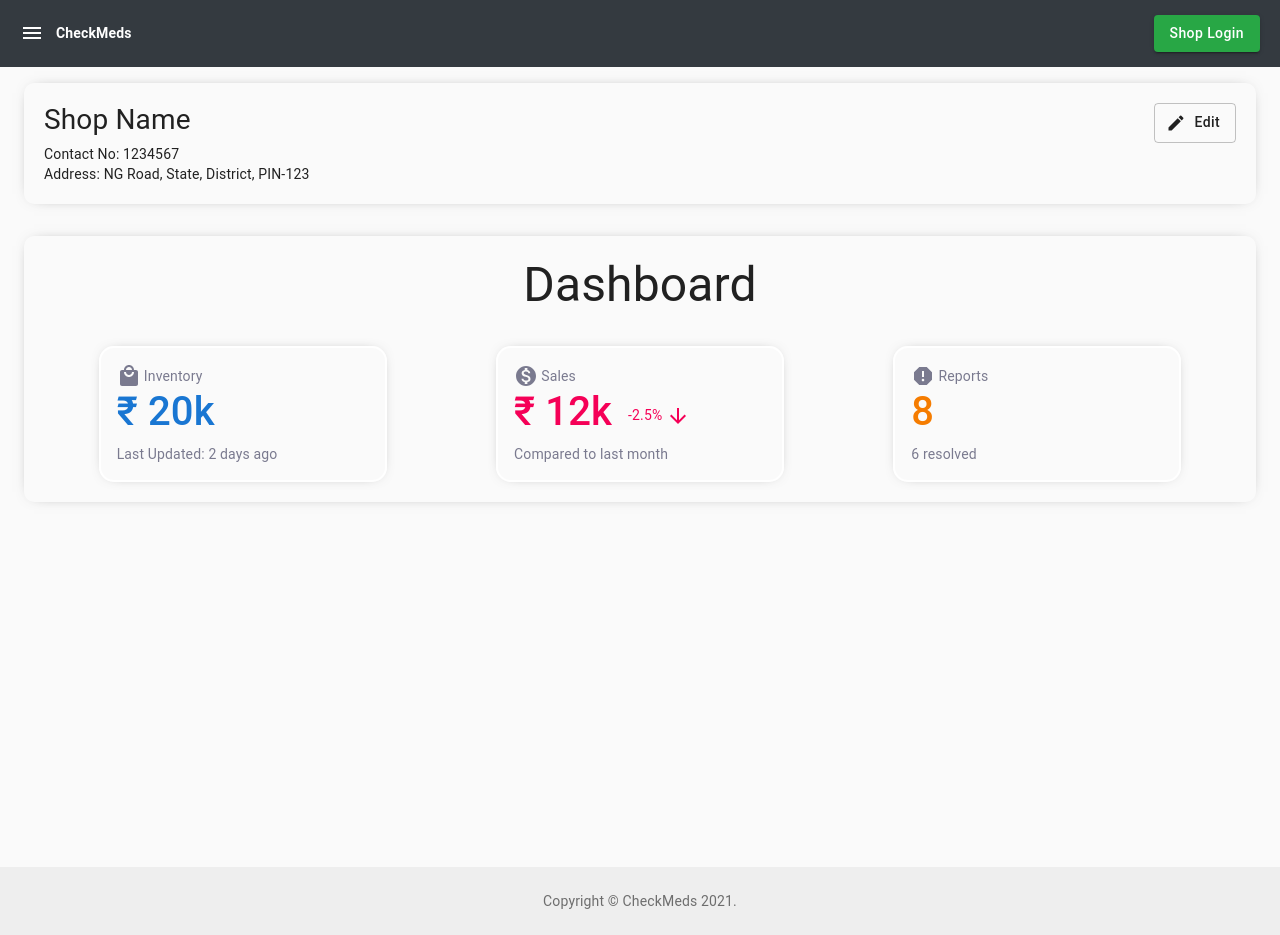
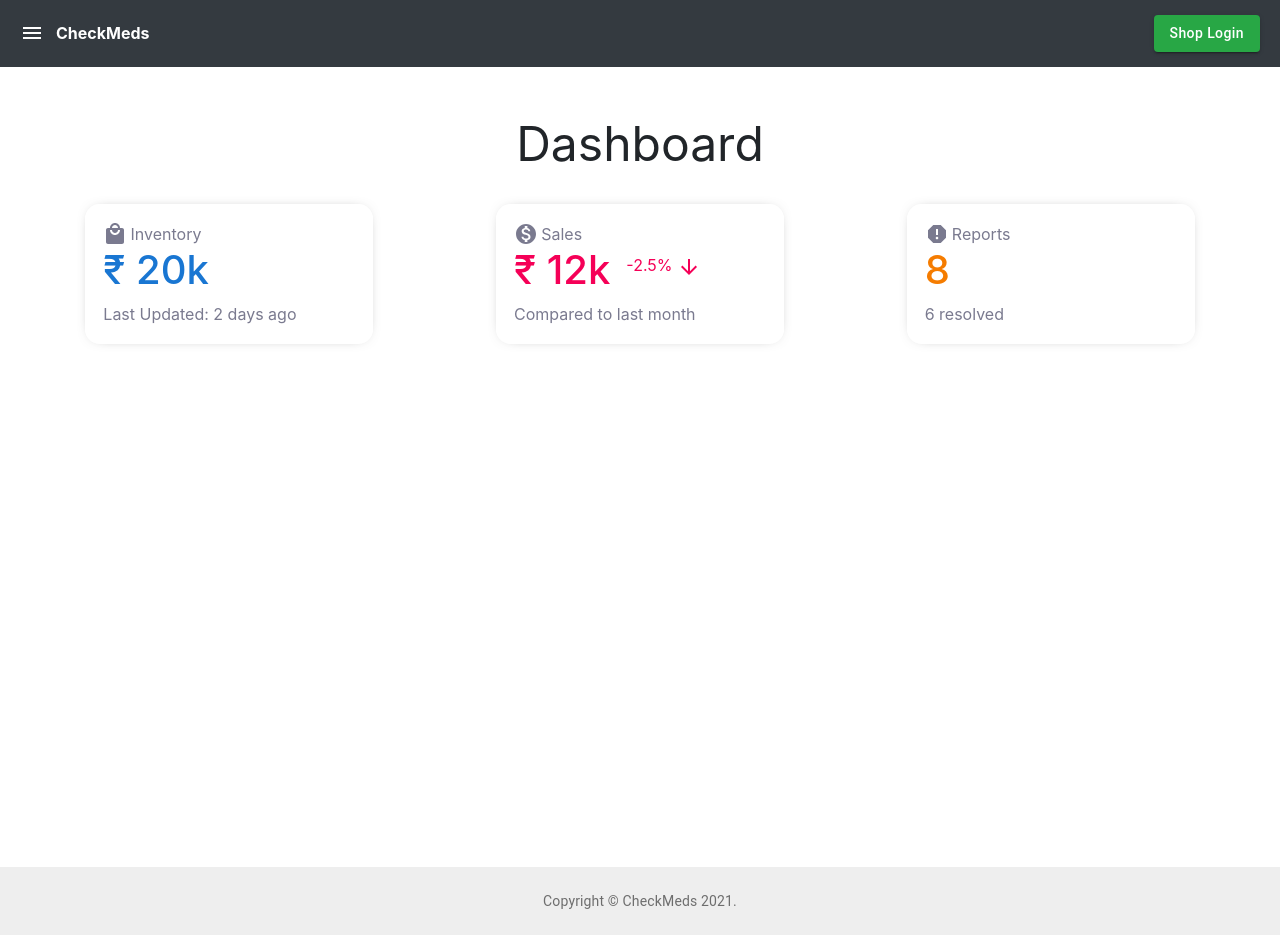
Before and after one commit to SrijanDas/Check-Med-frontend, a React (Create React App) app: page /dashboard in a window 1280 px wide. Built offline with nearby package versions, Linux system fonts and the light colour scheme.

Commit message:
improved ui

```diff
--- a/src/pages/Dashboard/Dashboard.css
+++ b/src/pages/Dashboard/Dashboard.css
@@ -1,30 +1,12 @@
-.dashboard__shopDetailsBox {
-  margin-top: 1rem;
+.dashboard {
+  margin: 3rem 0;
+}
+.dashboard__tools {
+  /* margin-top: 2rem;
   -webkit-box-shadow: 0px 0px 15px -10px rgba(0, 0, 0, 0.75);
   box-shadow: 0px 0px 15px -10px rgba(0, 0, 0, 0.75);
   padding: 20px;
-  border-radius: 10px;
-
-  display: flex;
-  justify-content: space-between;
-}
-
-.dashboard__shopDetailsEditBtn {
-  height: 2.5rem;
-  text-transform: capitalize !important;
-}
-.dashboard__shopName {
-  font-weight: 400;
-}
-.dashboard p {
-  margin-bottom: 0;
-}
-.dashboard__tools {
-  margin-top: 2rem;
-  -webkit-box-shadow: 0px 0px 15px -10px rgba(0, 0, 0, 0.75);
-  box-shadow: 0px 0px 15px -10px rgba(0, 0, 0, 0.75);
-  padding: 20px;
-  border-radius: 10px;
+  border-radius: 10px; */
 }
 .dashboard__header {
   text-align: center;
--- a/src/pages/Dashboard/Dashboard.jsx
+++ b/src/pages/Dashboard/Dashboard.jsx
@@ -1,43 +1,23 @@
 import React, { useState } from "react";
 import "./Dashboard.css";
-import Button from "@material-ui/core/Button";
+// import Button from "@material-ui/core/Button";
 import Container from "@material-ui/core/Container";
-import EditIcon from "@material-ui/icons/Edit";
 import Inventory from "../../components/Inventory/Inventory";
 import DashboardCards from "../../components/DashboardCards/DashboardCards";
-import CssBaseline from "@material-ui/core/CssBaseline";
 
 function Dashboard() {
   const [active, setActive] = useState();
 
   return (
-    <>
-      <CssBaseline />
+    <div className="dashboard">
       <Container maxWidth="lg">
-        <div className="dashboard">
-          <div className="dashboard__shopDetailsBox">
-            <div className="dashboard__shopDetails">
-              <h3 className="dashboard__shopName">Shop Name</h3>
-              <p>Contact No: 1234567</p>
-              <p>Address: NG Road, State, District, PIN-123</p>
-            </div>
-            <Button
-              startIcon={<EditIcon />}
-              variant="outlined"
-              className="dashboard__shopDetailsEditBtn"
-            >
-              Edit
-            </Button>
-          </div>
-
-          <div className="dashboard__tools">
-            <h3 className="dashboard__header"> Dashboard</h3>
-            <DashboardCards active={active} setActive={setActive} />
-            {active === 0 ? <Inventory /> : ""}
-          </div>
+        <div className="dashboard__tools">
+          <h3 className="dashboard__header"> Dashboard</h3>
+          <DashboardCards active={active} setActive={setActive} />
+          {active === 0 ? <Inventory /> : ""}
         </div>
       </Container>
-    </>
+    </div>
   );
 }
 
```
Also changed, not shown: src/components/DashboardDrawer/DashboardDrawer.jsx (added, +11 -0 lines), src/pages/ShopDetails/ShopDetails.css (added, +18 -0 lines), src/pages/ShopDetails/ShopDetails.jsx (added, +25 -0 lines).
